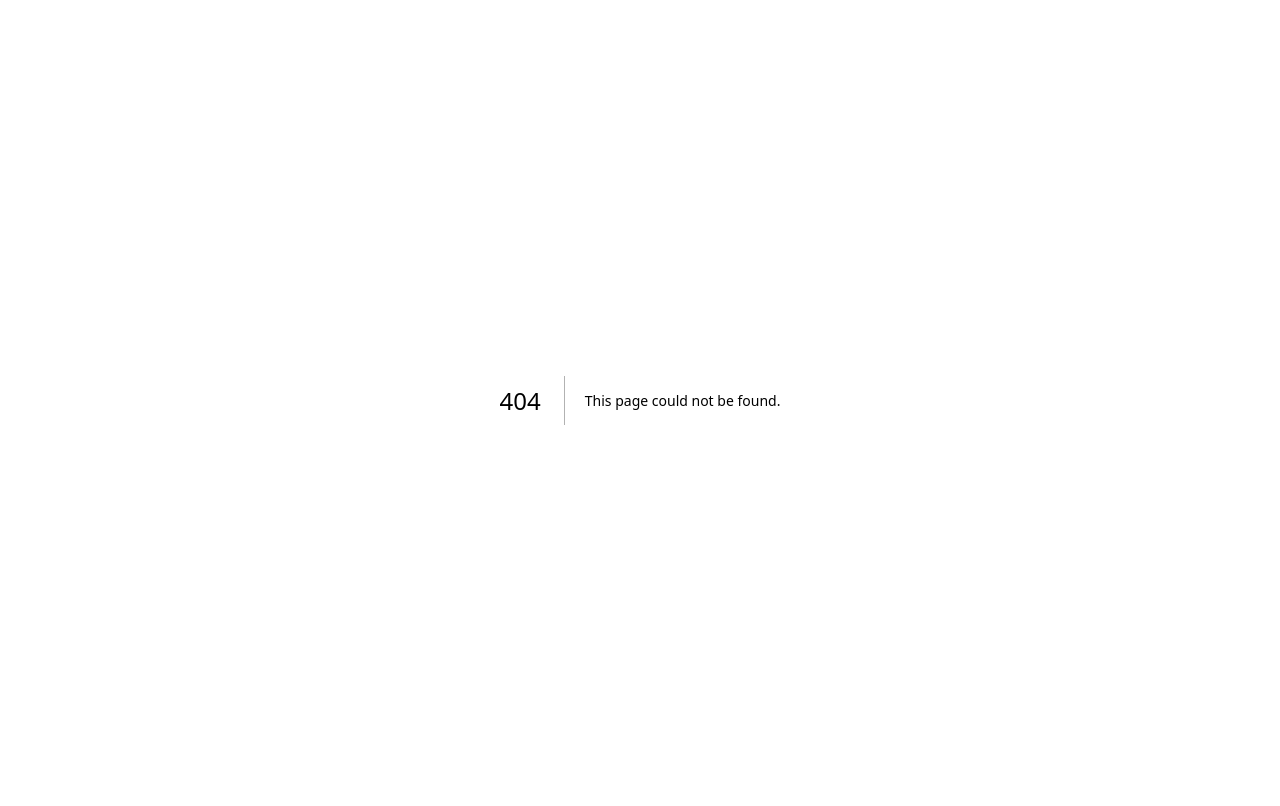
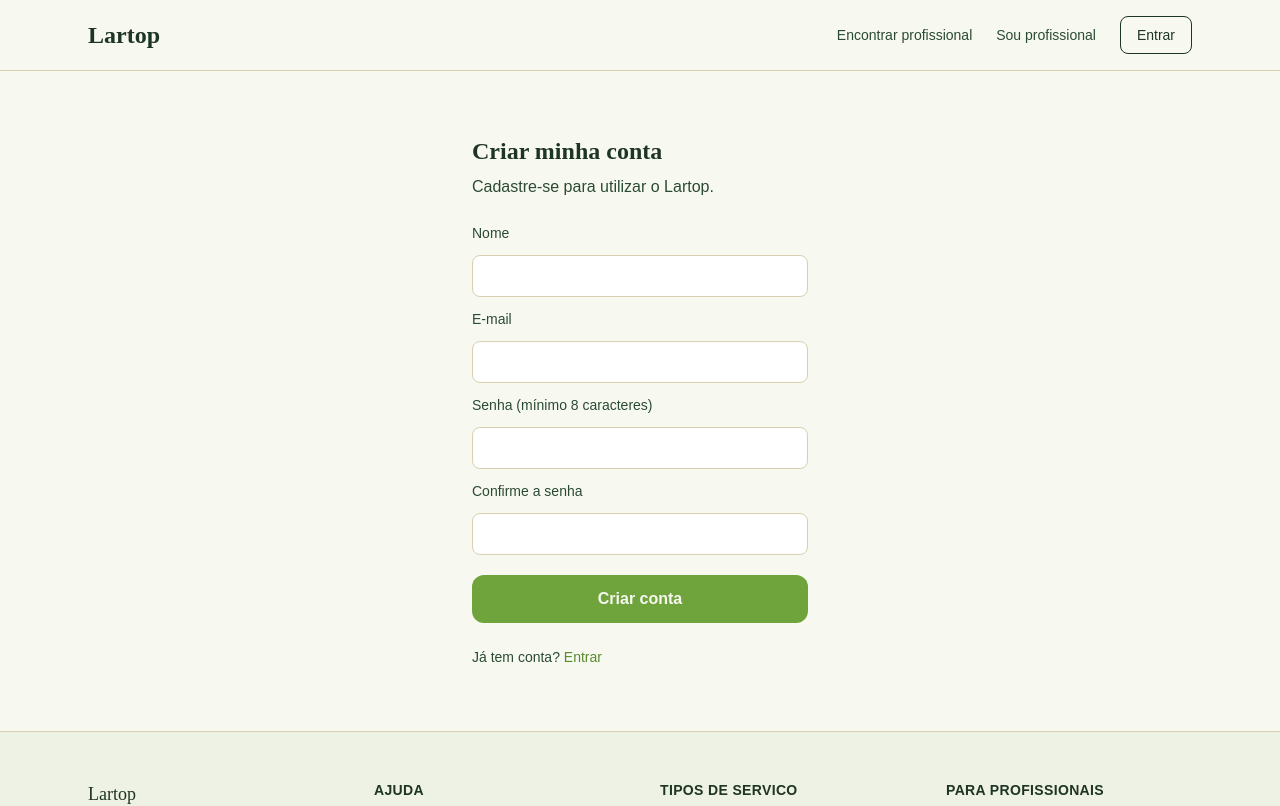
Before and after one commit to gekay633-collab/lartop, a Next.js app in the folder apps/web/: page /cadastro in a window 1280 px wide. Before the commit this address had no page. Shown: the top 806 px of the page. Built offline with nearby package versions, Linux system fonts and the light colour scheme.

Commit message:
feat(web): add secure client registration page for account setup

```diff
--- /dev/null
+++ b/apps/web/src/app/cadastro/page.tsx
@@ -0,0 +1,79 @@
+"use client";
+
+import { useState, type FormEvent } from "react";
+import { Cabecalho } from "@/components/Cabecalho";
+import { Rodape } from "@/components/Rodape";
+import { registrarComoCliente } from "@/lib/auth-client";
+
+export default function CadastroPage() {
+  const [nome, setNome] = useState("");
+  const [email, setEmail] = useState("");
+  const [senha, setSenha] = useState("");
+  const [confirmarSenha, setConfirmarSenha] = useState("");
+  const [erro, setErro] = useState("");
+  const [carregando, setCarregando] = useState(false);
+  const [concluido, setConcluido] = useState(false);
+
+  async function aoSubmeter(evento: FormEvent<HTMLFormElement>) {
+    evento.preventDefault();
+    setErro("");
+    if (senha !== confirmarSenha) {
+      setErro("As senhas não são iguais.");
+      return;
+    }
+    if (senha.length < 8 || senha.length > 72) {
+      setErro("A senha precisa ter entre 8 e 72 caracteres.");
+      return;
+    }
+
+    setCarregando(true);
+    try {
+      await registrarComoCliente({ nome: nome.trim(), email: email.trim(), senha });
+      setConcluido(true);
+      setSenha("");
+      setConfirmarSenha("");
+    } catch (erroDesconhecido) {
+      setErro(erroDesconhecido instanceof Error ? erroDesconhecido.message : "Não foi possível criar a conta.");
+    } finally {
+      setCarregando(false);
+    }
+  }
+
+  return (
+    <>
+      <Cabecalho />
+      <main className="flex-1">
+        <div className="mx-auto max-w-sm px-4 py-16 sm:px-6">
+          {concluido ? (
+            <div role="status">
+              <h1 className="font-display text-2xl font-semibold text-pinho-900">Conta criada!</h1>
+              <p className="mt-4 text-pinho-700">Seu cadastro foi realizado. Você já pode entrar com o e-mail e a senha escolhidos.</p>
+              <a href="/entrar" className="mt-6 inline-block rounded-xl bg-relva-500 px-6 py-3 font-semibold text-white">Ir para o login</a>
+            </div>
+          ) : (
+            <>
+              <h1 className="font-display text-2xl font-semibold text-pinho-900">Criar minha conta</h1>
+              <p className="mt-2 text-pinho-700">Cadastre-se para utilizar o Lartop.</p>
+              <form onSubmit={aoSubmeter} className="mt-6 flex flex-col gap-3">
+                <label htmlFor="cadastro-nome" className="text-sm text-pinho-700">Nome</label>
+                <input id="cadastro-nome" autoComplete="name" type="text" minLength={2} maxLength={120} required value={nome} onChange={e => setNome(e.target.value)} className="rounded-lg border border-areia-300 bg-white px-3 py-2 text-pinho-900 outline-none focus:border-relva-500" />
+                <label htmlFor="cadastro-email" className="text-sm text-pinho-700">E-mail</label>
+                <input id="cadastro-email" autoComplete="email" type="email" required value={email} onChange={e => setEmail(e.target.value)} className="rounded-lg border border-areia-300 bg-white px-3 py-2 text-pinho-900 outline-none focus:border-relva-500" />
+                <label htmlFor="cadastro-senha" className="text-sm text-pinho-700">Senha (mínimo 8 caracteres)</label>
+                <input id="cadastro-senha" autoComplete="new-password" type="password" minLength={8} maxLength={72} required value={senha} onChange={e => setSenha(e.target.value)} className="rounded-lg border border-areia-300 bg-white px-3 py-2 text-pinho-900 outline-none focus:border-relva-500" />
+                <label htmlFor="cadastro-confirmar" className="text-sm text-pinho-700">Confirme a senha</label>
+                <input id="cadastro-confirmar" autoComplete="new-password" type="password" minLength={8} maxLength={72} required value={confirmarSenha} onChange={e => setConfirmarSenha(e.target.value)} className="rounded-lg border border-areia-300 bg-white px-3 py-2 text-pinho-900 outline-none focus:border-relva-500" />
+                {erro && <p role="alert" className="text-sm text-terra-600">{erro}</p>}
+                <button type="submit" disabled={carregando} className="mt-2 rounded-xl bg-relva-500 px-4 py-3 font-semibold text-sauge-50 transition hover:bg-relva-600 disabled:opacity-60">
+                  {carregando ? "Criando conta..." : "Criar conta"}
+                </button>
+              </form>
+              <p className="mt-6 text-sm text-pinho-700">Já tem conta? <a href="/entrar" className="font-medium text-relva-600 hover:underline">Entrar</a></p>
+            </>
+          )}
+        </div>
+      </main>
+      <Rodape />
+    </>
+  );
+}
--- a/apps/web/src/app/entrar/page.tsx
+++ b/apps/web/src/app/entrar/page.tsx
@@ -57,6 +57,11 @@ export default function EntrarPage() {
           </form>
 
           <p className="mt-6 text-sm text-pinho-700">
+            Ainda não tem conta?{" "}
+            <a href="/cadastro" className="font-medium text-relva-600 hover:underline">Crie uma conta de cliente</a>
+          </p>
+
+          <p className="mt-6 text-sm text-pinho-700">
             E profissional e ainda nao tem conta?{" "}
             <a href="/para-profissionais" className="font-medium text-relva-600 hover:underline">Cadastre-se aqui</a>
           </p>
```
